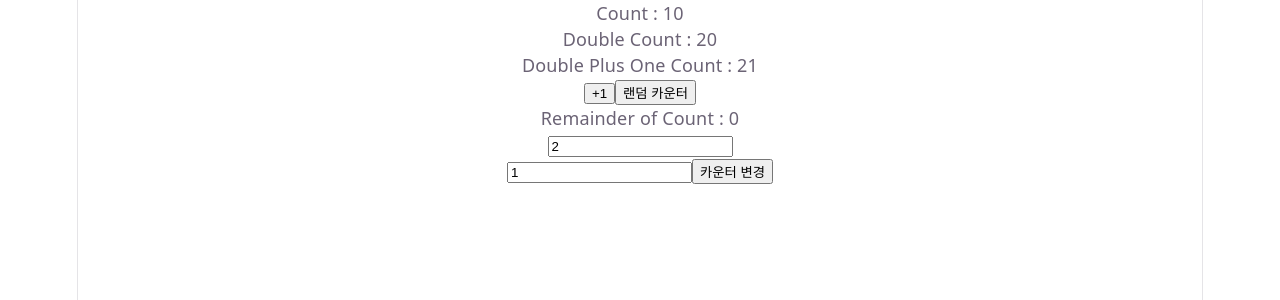
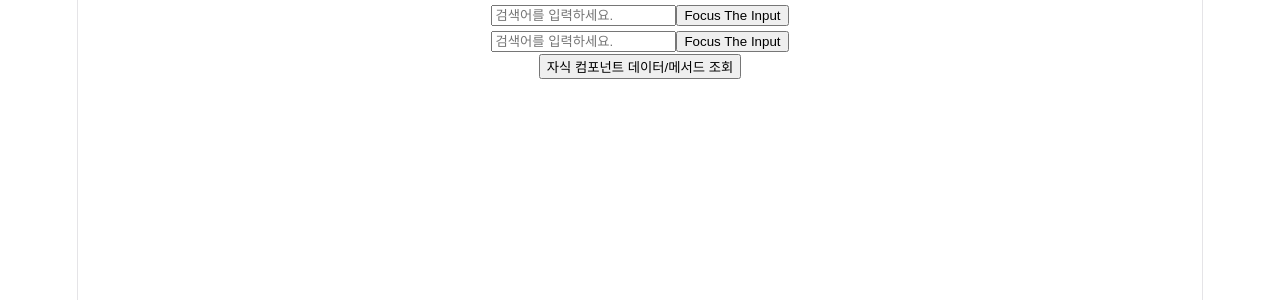
Before and after one commit to joycie416/vue_introduction, a Vue app: page / in a window 1280 px wide. Shown: the top 300 px of the page. Built offline with nearby package versions, Linux system fonts and the light colour scheme.

Commit message:
08-07: 템플릿 참고 ref, defineExpose

```diff
--- a/src/App.vue
+++ b/src/App.vue
@@ -1,7 +1,7 @@
 <script setup lang="ts">
-import Pinia from "./components/chap 08/Pinia.vue";
+import ExposeParent from "./components/chap 08/ExposeParent.vue";
 </script>
 
 <template>
-  <Pinia />
+  <ExposeParent />
 </template>
--- /dev/null
+++ b/src/components/chap 08/ExposeChild.vue
@@ -0,0 +1,36 @@
+<template>
+  <div>
+    <input ref="searchRef" type="text" placeholder="검색어를 입력하세요." />
+    <button @click="focusInput">Focus The Input</button>
+  </div>
+</template>
+
+<script setup>
+import { reactive, ref } from "vue";
+
+// template 태그에서 searchRef라는 ref를 사용하여 DOM 요소에 접근
+// 초기값 null: DOM 요소가 마운트 후에 생성되므로 초기에는 참조 대상이 없음을 명시
+const searchRef = ref(null);
+
+// 버튼 클릭 시 input 요소에 포커스를 주는 함수
+const focusInput = () => {
+  searchRef.value.focus();
+};
+
+// --------------------------
+
+const user = reactive({
+  name: "김철수",
+  age: 18,
+});
+
+const getUser = () => {
+  console.log(user);
+};
+
+// defineExpose
+// 자식 컴포넌트의 내부 변수/메서드를 부모 컴포넌트에서 접근할 수 있도록 공개함
+defineExpose({ user, getUser });
+</script>
+
+<style scoped></style>
--- /dev/null
+++ b/src/components/chap 08/ExposeParent.vue
@@ -0,0 +1,29 @@
+<template>
+  <div>
+    <ExposeChild ref="childRef" />
+    <!-- useTemplateRef : ref에 키를 입력 -->
+    <ExposeChild ref="child-ref" />
+    <button @click="getData">자식 컴포넌트 데이터/메서드 조회</button>
+  </div>
+</template>
+
+<script setup lang="ts">
+import { ref, useTemplateRef } from "vue";
+import ExposeChild from "./ExposeChild.vue";
+
+const childRef = ref<InstanceType<typeof ExposeChild> | null>(null);
+// vue 3.5+에서는 useTemplateRef를 사용해 반응형 상태와, DOM ref를 구분함
+// 템플릿에 입력한 ref 키를 인수로 받음
+// 인수로 입력한 값을 ref키로 갖는 요소에 접근함
+const childRef2 = useTemplateRef<InstanceType<typeof ExposeChild>>("child-ref");
+
+/**
+ * cf) 자식 요소가 제네릭 컴포넌트인 경우 useTemplateRef의 제네릭에 InstanceType 대신 ComponentExposed를 사용해야 함.
+ */
+
+const getData = () => {
+  childRef.value.getUser();
+  console.log("---");
+  childRef2.value.getUser();
+};
+</script>
```
